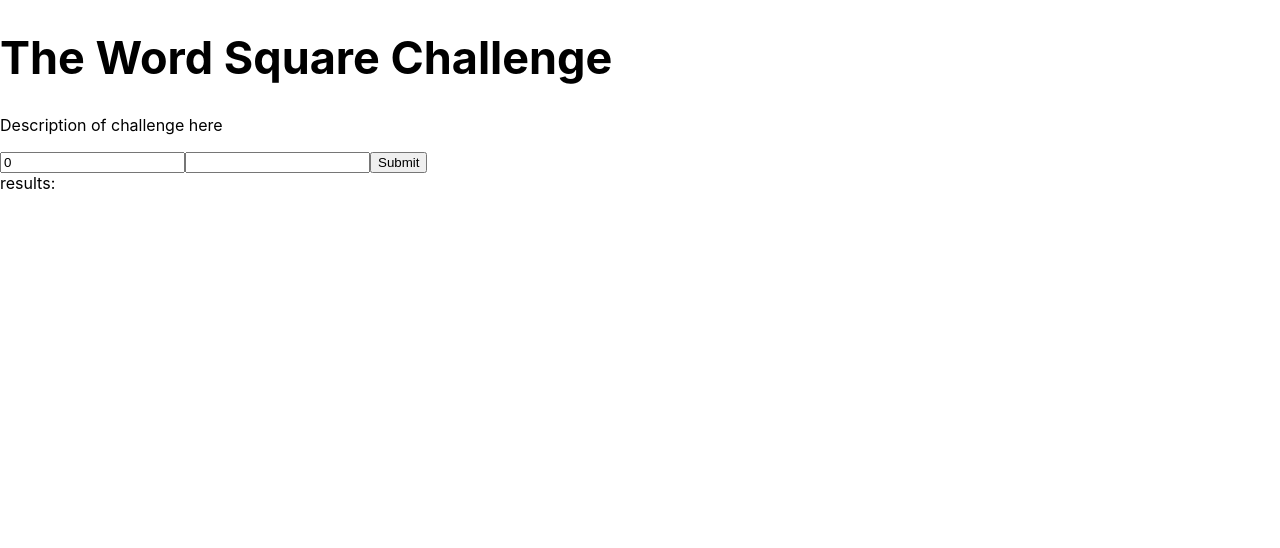
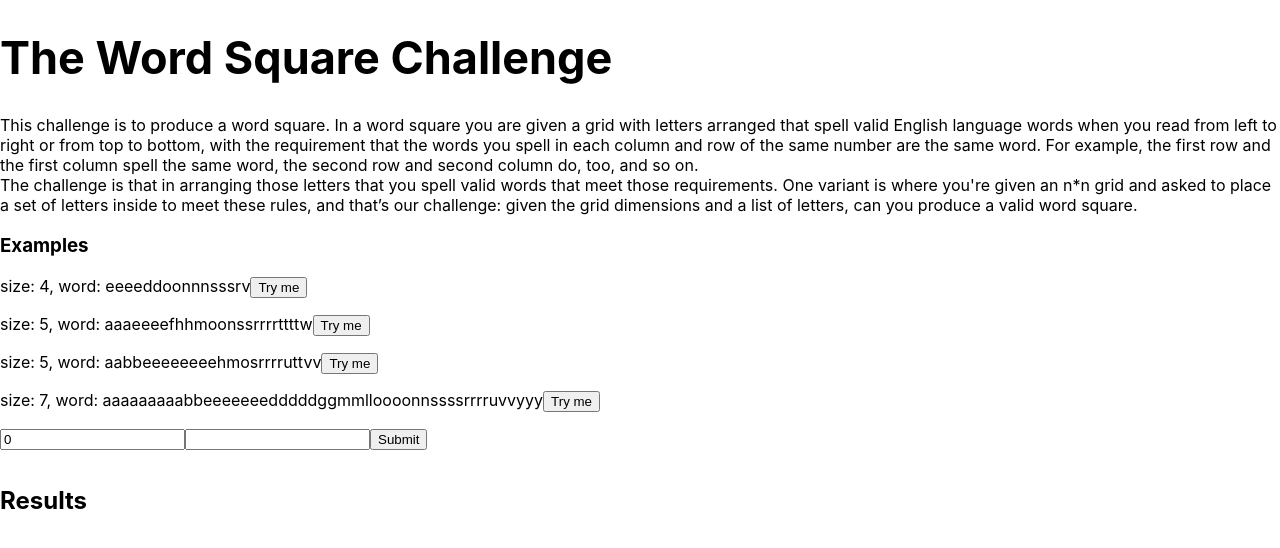
Before and after one commit to Joshswooft/vercel-word-square, a React (Create React App) app: page / in a window 1280 px wide. Shown: the top 548 px of the page. Built offline with nearby package versions, Linux system fonts and the light colour scheme.

Commit message:
feat: add examples and basic table

```diff
--- a/src/App.tsx
+++ b/src/App.tsx
@@ -43,7 +43,60 @@ function App() {
   return (
     <div className="App">
       <h1>The Word Square Challenge</h1>
-      <p>Description of challenge here</p>
+      <p>
+        This challenge is to produce a word square. In a word square you are
+        given a grid with letters arranged that spell valid English language
+        words when you read from left to right or from top to bottom, with the
+        requirement that the words you spell in each column and row of the same
+        number are the same word. For example, the first row and the first
+        column spell the same word, the second row and second column do, too,
+        and so on. <br />
+        The challenge is that in arranging those letters that you spell valid
+        words that meet those requirements. One variant is where you're given an
+        n*n grid and asked to place a set of letters inside to meet these rules,
+        and that’s our challenge: given the grid dimensions and a list of
+        letters, can you produce a valid word square.
+      </p>
+      <h3>Examples</h3>
+      <p>
+        size: 4, word: eeeeddoonnnsssrv
+        <button onClick={() => onSubmit({ size: 4, word: "eeeeddoonnnsssrv" })}>
+          Try me
+        </button>
+      </p>
+      <p>
+        size: 5, word: aaaeeeefhhmoonssrrrrttttw
+        <button
+          onClick={() =>
+            onSubmit({ size: 5, word: "aaaeeeefhhmoonssrrrrttttw" })
+          }
+        >
+          Try me
+        </button>
+      </p>
+      <p>
+        size: 5, word: aabbeeeeeeeehmosrrrruttvv
+        <button
+          onClick={() =>
+            onSubmit({ size: 5, word: "aabbeeeeeeeehmosrrrruttvv" })
+          }
+        >
+          Try me
+        </button>
+      </p>
+      <p>
+        size: 7, word: aaaaaaaaabbeeeeeeedddddggmmlloooonnssssrrrruvvyyy
+        <button
+          onClick={() =>
+            onSubmit({
+              size: 7,
+              word: "aaaaaaaaabbeeeeeeedddddggmmlloooonnssssrrrruvvyyy",
+            })
+          }
+        >
+          Try me
+        </button>
+      </p>
       <Formik<FormValues>
         initialValues={{ size: 0, word: "" }}
         validate={validate}
--- a/src/components/Results.tsx
+++ b/src/components/Results.tsx
@@ -1,10 +1,11 @@
 import React from "react";
+import { ResultsTable } from "./ResultsTable";
 
 export function Results({ words }: { words: string[] }) {
   return (
     <div>
-      results:
-      {words.toString()}
+      <h2>Results</h2>
+      {words.length > 0 && <ResultsTable words={words} />}
     </div>
   );
 }
--- /dev/null
+++ b/src/components/ResultsTable.tsx
@@ -0,0 +1,17 @@
+import React from "react";
+
+const generateTableContent = (word: string): JSX.Element[] | null => {
+  const chars = [...word];
+  return chars.map((c, i) => <td key={i}>{c}</td>);
+};
+export function ResultsTable({ words }: { words: string[] }) {
+  return (
+    <table>
+      <tbody>
+        {words.map((word, i) => {
+          return <tr key={i}>{generateTableContent(word)}</tr>;
+        })}
+      </tbody>
+    </table>
+  );
+}
```
Also changed, not shown: tsconfig.json (+3 -8 lines), 1 other file (tests, documents, lock files or other folders).
